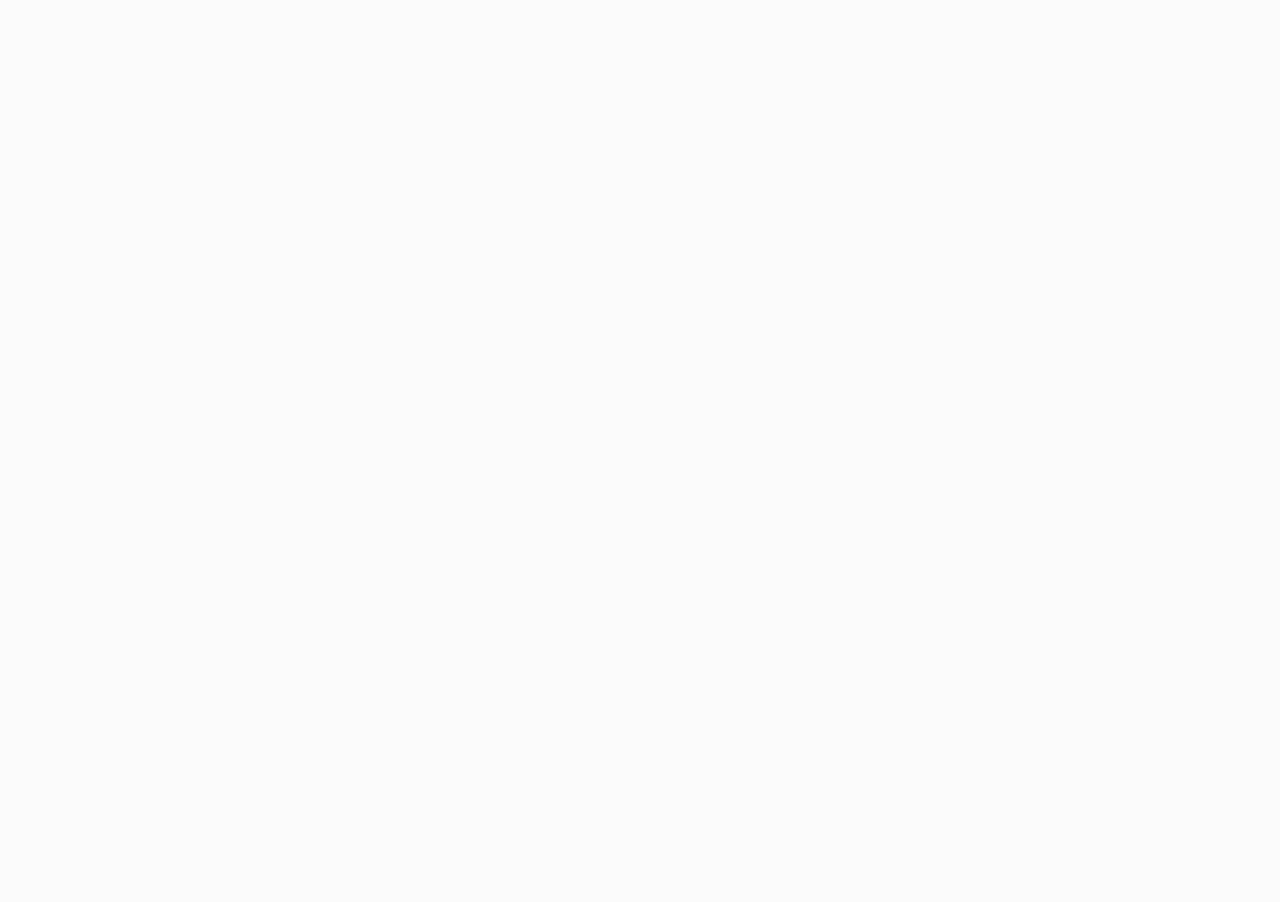
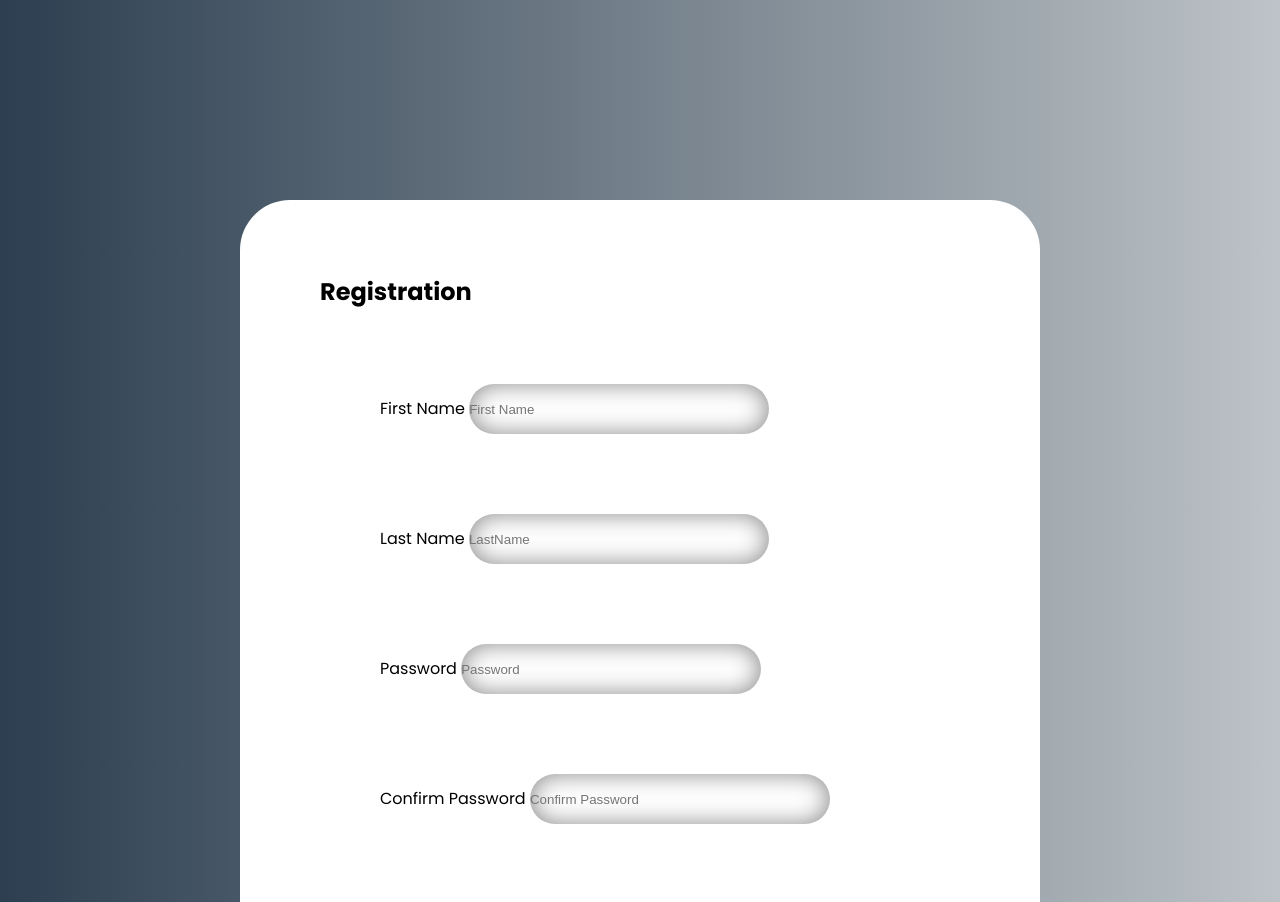
Before and after one commit to Abhayngu/Online-Contracting-System, a React (Create React App) app in the folder client/: page /Register in a window 1280 px wide. Before the commit this address had no page. Shown: the top 902 px of the page. Before the commit the page ends 800 px from the top, so only its background shows below. Built offline with nearby package versions, Linux system fonts and the light colour scheme.

Commit message:
created Registration page

```diff
--- a/client/src/App.js
+++ b/client/src/App.js
@@ -2,6 +2,9 @@
 import { BrowserRouter, Route, Routes } from 'react-router-dom';
 import Home from '../src/Pages/Home';
 import Login from '../src/Pages/Login';
+import Register from './Pages/Register';
+import RegistrationForm from './Pages/registrationForm' ;
+
 function App() {
 	return (
 		<BrowserRouter>
@@ -9,6 +12,7 @@
 				<Route path="/" element={<Home />} />
 				<Route path="/test" element={<div>test page</div>} />
 				<Route path="/login" element={<Login />}/>
+				<Route path="/Register" element={<RegistrationForm />}/>
 			</Routes>
 		</BrowserRouter>
 	);
--- a/client/src/Pages/Home.js
+++ b/client/src/Pages/Home.js
@@ -3,7 +3,7 @@
 import homepageimg from './homepage.jpg';
 import StepBox from '../Components/StepBox';
 import TopProject from '../Components/TopProject';
-import { greenColor, blueColor } from '../globalVars';
+import { greenColor, blueColor } from '../globalVars' ;
 function Home() {
 	const customStyle = {
 		titleImageContainer: {
--- /dev/null
+++ b/client/src/Pages/Register.js
@@ -0,0 +1,24 @@
+import React, { useState } from 'react';
+function Header() {
+    return(
+        <nav class="bg-dark navbar-dark navbar">
+            <div className="row col-12 d-flex justify-content-center text-white">
+                <h1>Registration</h1>
+            </div>
+            <div className="row col-12 d-flex justify-content-center text-white">
+                <h1>Registration</h1>
+            </div>
+        </nav>
+    )
+}
+
+
+
+function Register()
+{
+
+    return (<div className="App">
+    <Header/>
+  </div>)
+}
+export default Register
--- /dev/null
+++ b/client/src/Pages/registrationForm.js
@@ -0,0 +1,42 @@
+import React, {useState} from 'react';
+import style from '../styles/style.css' ;
+import Login from '../styles/Login.css';
+
+function RegistrationForm() {
+    return(
+
+
+      <div className="form">
+                <nav class="bg-dark navbar-dark navbar">
+            <div className="row col-12 d-flex justify-content-center text-white">
+                <h1>Registration</h1>
+            </div>
+
+        </nav>
+          <div className="form-body">
+              <div className="username">
+                  <label className="form__label" for="firstName">First Name </label>
+                  <input className="form__input" type="text" id="firstName" placeholder="First Name"/>
+              </div>
+              <div className="lastname">
+                  <label className="form__label" for="lastName">Last Name </label>
+                  <input  type="text" name="" id="lastName"  className="form__input"placeholder="LastName"/>
+              </div>
+
+              <div className="password">
+                  <label className="form__label" for="password">Password </label>
+                  <input className="form__input" type="password"  id="password" placeholder="Password"/>
+              </div>
+              <div className="confirm-password">
+                  <label className="form__label" for="confirmPassword">Confirm Password </label>
+                  <input className="form__input" type="password" id="confirmPassword" placeholder="Confirm Password"/>
+              </div>
+
+          </div>
+          <div class="footer">
+              <button type="submit" class="btn">Register</button>
+          </div>
+      </div>
+    )
+}
+export default RegistrationForm;
--- /dev/null
+++ b/client/src/styles/style.css
@@ -0,0 +1,35 @@
+body{
+    background: #bdc3c7;  /* fallback for old browsers */
+    background: -webkit-linear-gradient(to right, #2c3e50, #bdc3c7);  /* Chrome 10-25, Safari 5.1-6 */
+    background: linear-gradient(to right, #2c3e50, #bdc3c7); /* W3C, IE 10+/ Edge, Firefox 16+, Chrome 26+, Opera 12+, Safari 7+ */
+}
+
+.form{
+    background-color: white;
+    border-radius: 50px;
+    width: 800px;
+    margin: 200px auto;
+    padding: 80px;
+    /* height: 600px; */
+}
+
+.form-body{
+    text-align: left;
+    padding: 40px 20px;
+}
+
+.form-body > *{
+    padding: 40px;
+}
+
+.form__label{
+    width: 40%;
+}
+
+.form_input{
+    width: 40%;
+}
+
+.footer{
+    text-align: center;
+}
```
Also changed, not shown: client/src/styles/Login.css (line endings or trailing spaces).
